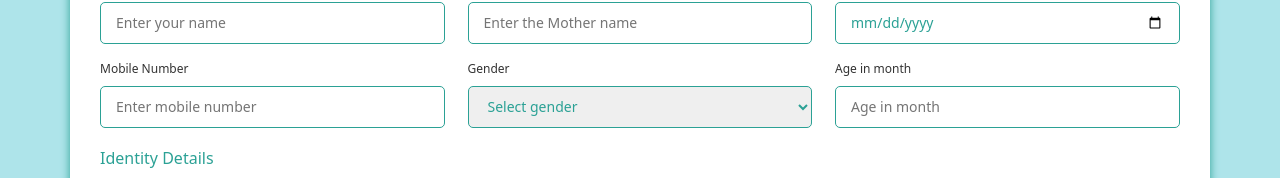
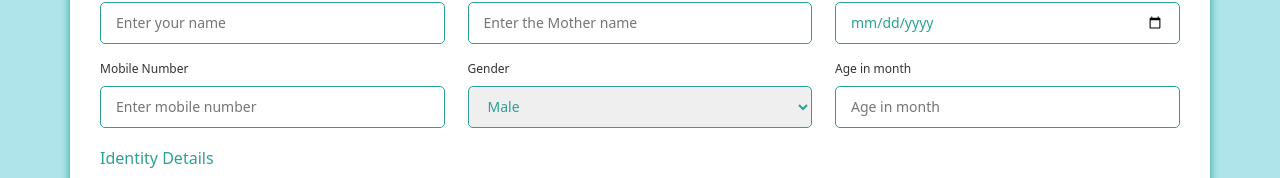
Before and after one commit to mohamadmohssen/childTherapy, a React (Vite) app: page /test in a window 1280 px wide. Shown: the part 292-470 px from the top of the page. Built offline with nearby package versions, Linux system fonts and the light colour scheme.

Commit message:
registration

```diff
--- a/src/Parts/Registration.jsx
+++ b/src/Parts/Registration.jsx
@@ -2,6 +2,8 @@ import React, { useState } from "react";
 import "../css/registration.css";
 import { Link } from "react-router-dom";
 const Registration = () => {
+  const [value, setValues] = useState({});
+
   const handleSubmit = (e) => {
     e.preventDefault();
     const data = new FormData(e.target);
@@ -10,9 +12,7 @@ const Registration = () => {
   const handleInput = (e) => {
     setValues((prev) => ({ ...prev, [e.target.name]: [e.target.value] }));
   };
-
-  const [value, setValues] = useState({});
-
+  console.log(value);
   return (
     <body className="body-registration">
       <div className="container container-registration">
@@ -68,15 +68,13 @@ const Registration = () => {
                   />
                 </div>
                 <div className="input-field">
-                  <label htmlFor="gender" onChange={handleInput} name="Gender">
-                    Gender
-                  </label>
-                  <select required>
-                    <option disabled selected>
+                  <label htmlFor="gender">Gender</label>
+                  <select required onChange={handleInput} name="gender">
+                    <option disabled value="">
                       Select gender
                     </option>
-                    <option>Male</option>
-                    <option>Female</option>
+                    <option value="Male">Male</option>
+                    <option value="Female">Female</option>
                   </select>
                 </div>
                 <div className="input-field">
```
